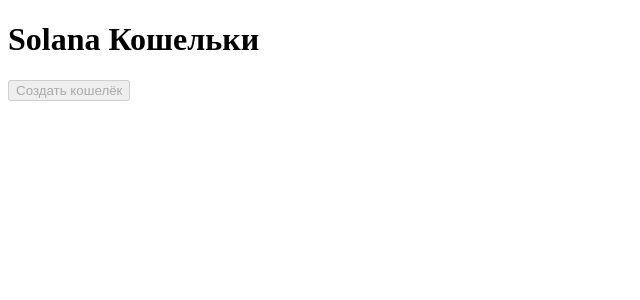
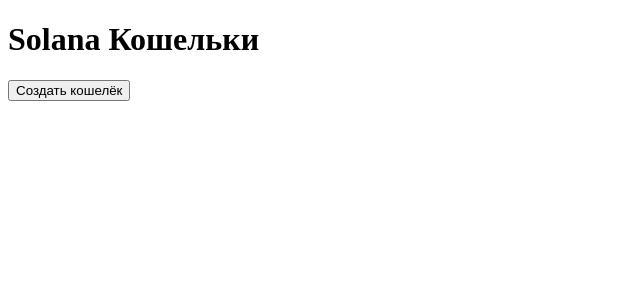
Before and after one commit to bekzatkhanDev/solana-wallet-miniapp, a Next.js app: page / in a window 1280 px wide. Shown: the top 300 px of the page, without its empty margins (0-640 px from the left). Built offline with nearby package versions, Linux system fonts and the light colour scheme.

Commit message:
removed line disabled

```diff
--- a/app/page.tsx
+++ b/app/page.tsx
@@ -47,7 +47,6 @@ export default function Home() {
 
       <button
         onClick={createWallet}
-        disabled={!telegramUser || loading}
         className={`px-4 py-2 rounded text-white ${(!telegramUser || loading) ? 'bg-gray-400' : 'bg-blue-500'}`}
       >
         {loading ? 'Создание...' : 'Создать кошелёк'}
```
